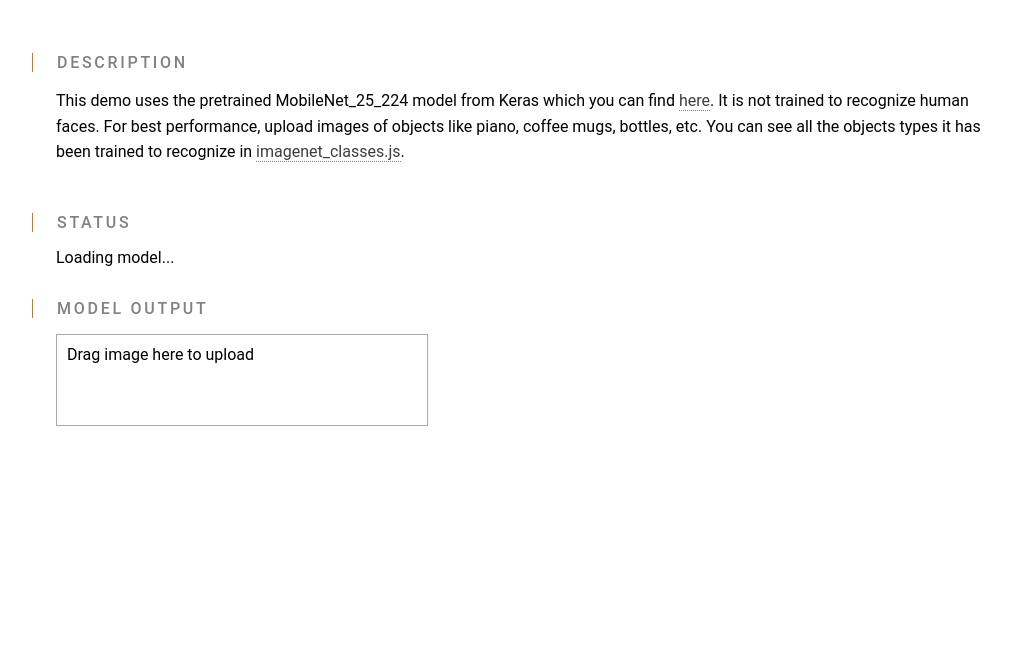
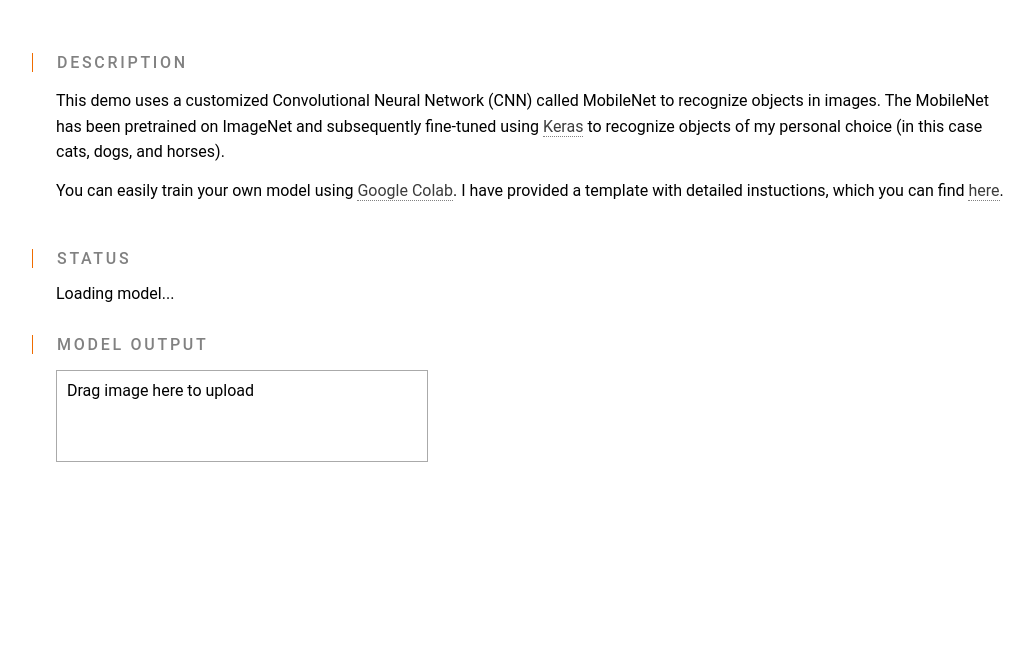
Before and after one commit to klaverhenrik/klaverhenrik.github.io, a website built with Parcel: page transferlearning/index.html in a window 1280 px wide. Shown: the part 129-800 px from the top of the page, without its empty margins (4-1038 px from the left). Built offline with nearby package versions, Linux system fonts and the light colour scheme; a script that the page names is missing.

Commit message:
new instructions

```diff
--- a/transferlearning/index.html
+++ b/transferlearning/index.html
@@ -18,7 +18,7 @@ limitations under the License.
 <!doctype html>
 
 <head>
-  <title>TensorFlow.js: Using a pretrained MobileNet</title>
+  <title>Transfer learning with Kears and MobileNet</title>
   <meta charset="UTF-8">
   <meta name="viewport" content="width=device-width, initial-scale=1">
   <link rel="stylesheet" href="tfjs-examples.css" />
@@ -61,18 +61,17 @@ limitations under the License.
 <body>
   <div class="tfjs-example-container">
     <section class='title-area'>
-      <h1>TensorFlow.js: Using a pretrained MobileNet</h1>
+      <h1>Transfer learning with Kears and MobileNet</h1>
     </section>
 
     <section>
       <p class='section-head'>Description</p>
       <p>
-        This demo uses the pretrained MobileNet_25_224 model from Keras which you can find
-        <a href="https://github.com/fchollet/deep-learning-models/releases/download/v0.6/mobilenet_2_5_224_tf.h5">here</a>.
-
-        It is not trained to recognize human faces. For best performance, upload images of objects
-        like piano, coffee mugs, bottles, etc. You can see all the objects types it has been trained to recognize in <a
-          href="https://github.com/tensorflow/tfjs-examples/blob/master/mobilenet/imagenet_classes.js">imagenet_classes.js</a>.
+        This demo uses a customized Convolutional Neural Network (CNN) called MobileNet to recognize objects in images. The MobileNet has been pretrained on ImageNet and subsequently fine-tuned using <a hre='https://keras.io/'>Keras</a> to recognize objects of my personal choice (in this case cats, dogs, and horses).
+	  <p>
+	  </p>
+	    You can easily train your own model using <a href='https://colab.research.google.com/notebooks/welcome.ipynb'>Google Colab</a>. I have provided a template with detailed instuctions, which you can find <a
+          href="https://colab.research.google.com/drive/1QJJhU3molECUUHY_05a8BKldODE7sude">here</a>.
       </p>
     </section>
 
```
